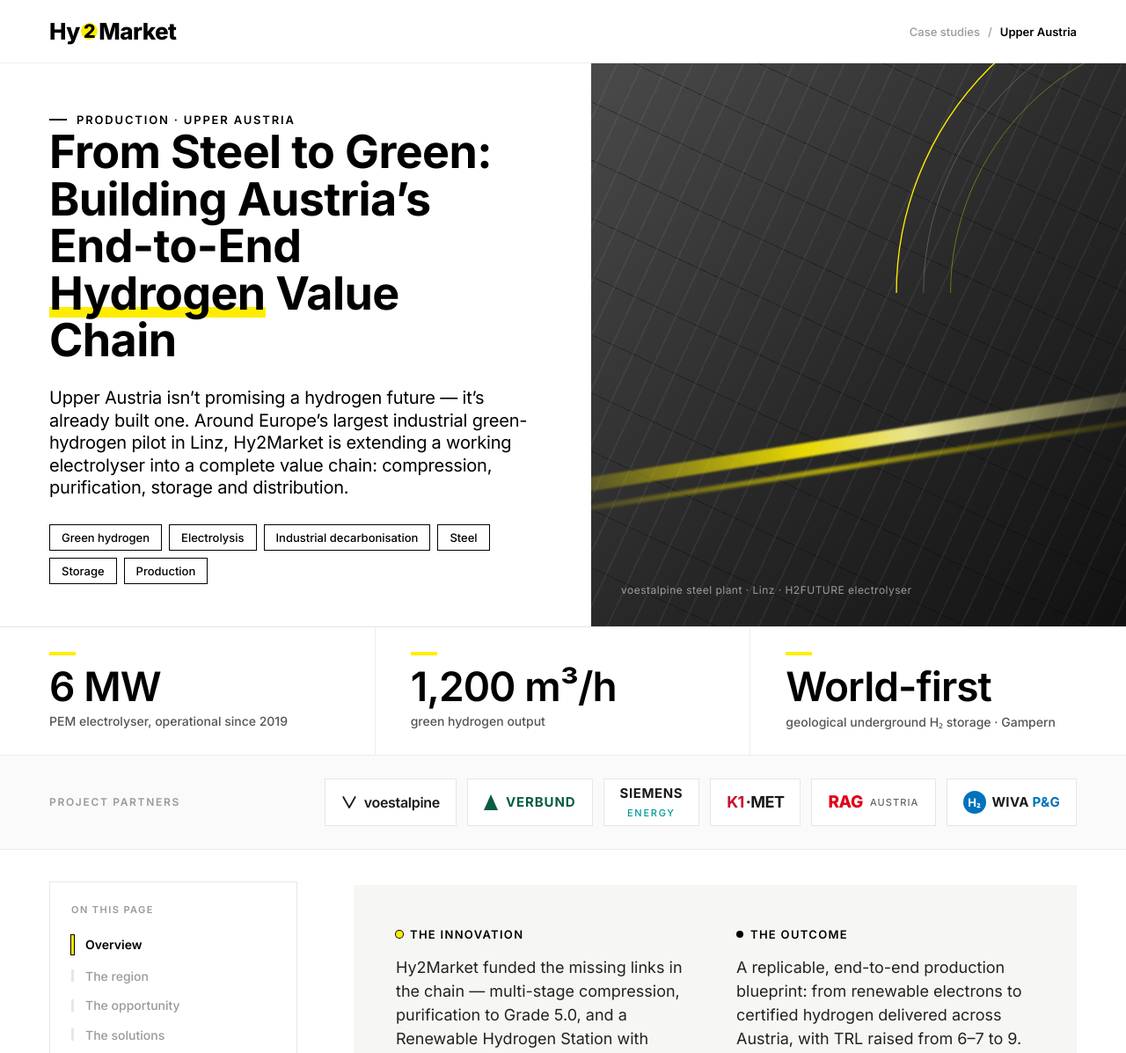
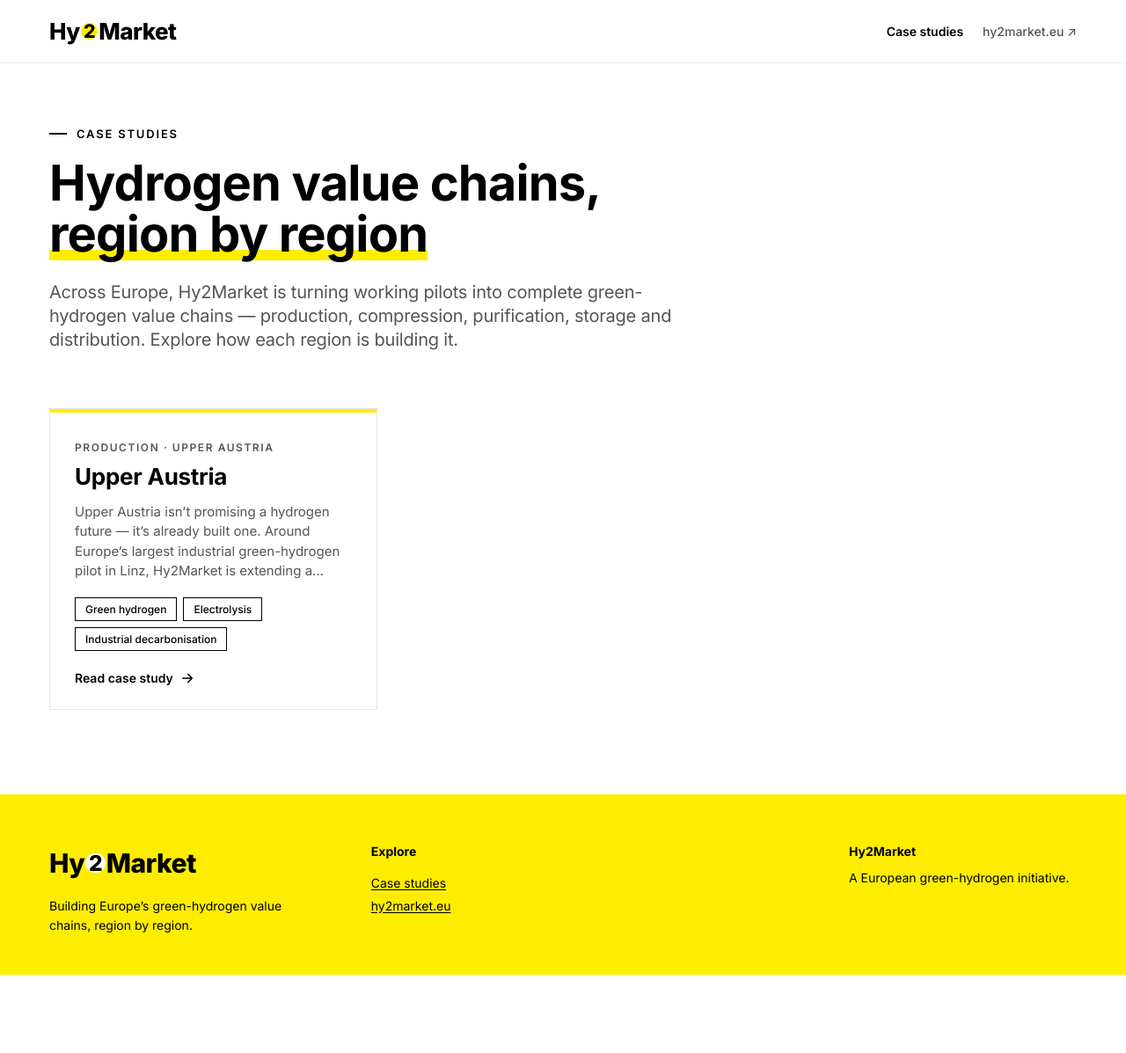
Before and after one commit to djacob34/Hy2Market-Case-Studies, a plain HTML site: page app/index.html in a window 1280 px wide. Shown: the top 1197 px of the page at 88% size. After the commit the page ends 1108 px from the top, so only its background shows below. Drawn offline with Linux system fonts and the light colour scheme.

Commit message:
Add case-study landing page and multi-region structure
- index.html is now a landing page: a card grid of every registered case
  study, built by landing.js from window.CASE_STUDIES (cards derive from each
  study's hero/breadcrumb, so they stay in sync with the content).
- case-study.html is the reusable detail page, selecting a region via
  ?region=<slug> (the logic previously in index.html).
- landing.css styles the landing only, reusing the brand tokens/components.
- main.js points the "Case studies" breadcrumb back to the landing.
- README documents the structure and how to add a new case study.

```diff
--- /dev/null
+++ b/app/css/landing.css
@@ -0,0 +1,90 @@
+/* =========================================================================
+   landing.css — styles for the case-study index (index.html) only.
+   Reuses brand tokens and shared components (.brand-lockup, .tag, .hl,
+   .eyebrow, .footer) from styles.css; adds the top bar, hero and card grid.
+   ========================================================================= */
+
+.landing { background: var(--white); color: var(--black); }
+
+/* ---- top bar ---- */
+.ls-topbar {
+  display: flex; align-items: center; justify-content: space-between;
+  padding: 20px var(--gutter);
+  border-bottom: 1px solid var(--line); background: var(--white);
+  position: sticky; top: 0; z-index: 10;
+}
+.ls-nav { display: flex; align-items: center; gap: 22px; font-size: 14px; font-weight: 500; }
+.ls-nav-here { color: #000; font-weight: 600; }
+.ls-nav a { color: var(--muted-3); text-decoration: none; transition: color .2s ease; }
+.ls-nav a:hover { color: #000; }
+
+/* ---- hero / intro ---- */
+.ls-hero { max-width: var(--maxw); margin: 0 auto; padding: 72px var(--gutter) 40px; }
+.ls-eyebrow { color: #000; }
+.ls-title {
+  font-weight: 700; font-size: 56px; line-height: 1.03; letter-spacing: -0.015em;
+  margin: 20px 0 0; max-width: 18ch;
+}
+.ls-lead {
+  font-size: 20px; line-height: 1.35; letter-spacing: -0.01em;
+  max-width: 60ch; margin: 24px 0 0; color: var(--muted-3);
+}
+
+/* ---- card grid ---- */
+.ls-grid {
+  max-width: var(--maxw); margin: 0 auto;
+  padding: 24px var(--gutter) 96px;
+  display: grid; grid-template-columns: repeat(3, 1fr); gap: 24px;
+}
+.cs-empty { color: var(--muted); font-size: 16px; padding: 20px 0; }
+
+/* ---- card ---- */
+.cs-card {
+  position: relative; display: flex; flex-direction: column;
+  padding: 30px 28px 26px; background: var(--white);
+  border: 1px solid var(--line-2); text-decoration: none; color: inherit;
+  overflow: hidden;
+  transition: border-color .2s ease, background .2s ease, transform .2s ease, box-shadow .2s ease;
+}
+.cs-card:hover {
+  border-color: #000; background: var(--yellow-tint);
+  transform: translateY(-3px); box-shadow: 0 14px 34px rgba(0,0,0,0.08);
+}
+.cs-card-bar { position: absolute; top: 0; left: 0; right: 0; height: 4px; background: var(--yellow); }
+.cs-card-kicker {
+  font-size: 12px; font-weight: 600; letter-spacing: 0.13em; text-transform: uppercase;
+  color: var(--muted-3); margin-top: 6px;
+}
+.cs-card-title {
+  font-weight: 700; font-size: 26px; line-height: 1.1; letter-spacing: -0.01em;
+  margin-top: 12px; color: #000;
+}
+.cs-card-blurb {
+  font-size: 15px; line-height: 1.5; color: var(--muted-3); margin-top: 14px;
+  flex: 1 1 auto;
+  display: -webkit-box; -webkit-line-clamp: 4; -webkit-box-orient: vertical; overflow: hidden;
+}
+.cs-card-tags { display: flex; flex-wrap: wrap; gap: 7px; margin-top: 18px; }
+.cs-card .tag { font-size: 12px; padding: 5px 11px; }
+.cs-card-cta {
+  display: inline-flex; align-items: center; gap: 7px;
+  font-size: 14px; font-weight: 600; color: #000; margin-top: 22px;
+}
+.cs-card-cta svg { transition: transform .2s ease; }
+.cs-card:hover .cs-card-cta svg { transform: translateX(4px); }
+
+/* ---- responsive ---- */
+@media (max-width: 1180px) {
+  .ls-grid { grid-template-columns: repeat(2, 1fr); }
+  .ls-title { font-size: 46px; }
+}
+@media (max-width: 760px) {
+  .ls-grid { grid-template-columns: 1fr; }
+  .ls-hero { padding: 48px var(--gutter) 28px; }
+  .ls-title { font-size: 36px; }
+  .ls-lead { font-size: 18px; }
+}
+@media (max-width: 560px) {
+  .ls-topbar { padding: 16px 22px; }
+  .ls-hero, .ls-grid { padding-left: 22px; padding-right: 22px; }
+}
--- a/app/index.html
+++ b/app/index.html
@@ -3,8 +3,8 @@
 <head>
   <meta charset="utf-8">
   <meta name="viewport" content="width=device-width, initial-scale=1">
-  <title>Upper Austria — From Steel to Green | Hy2Market Case Study</title>
-  <meta name="description" content="How Hy2Market extended a working 6 MW electrolyser in Linz into a complete green-hydrogen value chain: compression, purification, storage and distribution across Upper Austria.">
+  <title>Case Studies | Hy2Market</title>
+  <meta name="description" content="Hy2Market regional green-hydrogen case studies — how working value chains are being built across Europe, region by region.">
 
   <!-- Brand typeface: Inter (falls back to system fonts offline) -->
   <link rel="preconnect" href="https://fonts.googleapis.com">
@@ -12,20 +12,52 @@
   <link href="https://fonts.googleapis.com/css2?family=Inter:wght@300;400;500;600;700;800&display=swap" rel="stylesheet">
 
   <link rel="stylesheet" href="./css/styles.css">
+  <link rel="stylesheet" href="./css/landing.css">
 </head>
-<body>
-  <!--
-    The page is rendered from a data object so the layout is reusable across all
-    ten regional case studies. Swap the data file below to render a different region.
-    See ../README implementation notes.
-  -->
-  <div id="case-study-root" aria-live="polite"></div>
+<body class="landing">
+  <header class="ls-topbar">
+    <span class="brand-lockup">Hy<span class="two">2</span>Market</span>
+    <nav class="ls-nav" aria-label="Primary">
+      <span class="ls-nav-here">Case studies</span>
+      <a href="https://hy2market.eu" target="_blank" rel="noopener">hy2market.eu ↗</a>
+    </nav>
+  </header>
 
-  <!-- content (one file per region) -->
+  <section class="ls-hero">
+    <p class="eyebrow ls-eyebrow"><span class="dash"></span>CASE STUDIES</p>
+    <h1 class="ls-title">Hydrogen value chains, <span class="hl">region by region</span></h1>
+    <p class="ls-lead">Across Europe, Hy2Market is turning working pilots into complete green-hydrogen value chains — production, compression, purification, storage and distribution. Explore how each region is building it.</p>
+  </section>
+
+  <main id="cs-grid" class="ls-grid" aria-live="polite">
+    <!-- case-study cards are injected by landing.js -->
+  </main>
+
+  <footer class="footer">
+    <div class="footer-grid">
+      <div class="footer-col">
+        <span class="brand-lockup">Hy<span class="two">2</span>Market</span>
+        <p style="margin:14px 0 0;max-width:32ch;">Building Europe’s green-hydrogen value chains, region by region.</p>
+      </div>
+      <div class="footer-col">
+        <div class="h">Explore</div>
+        <div class="footer-links">
+          <a href="./index.html">Case studies</a>
+          <a href="https://hy2market.eu" target="_blank" rel="noopener">hy2market.eu</a>
+        </div>
+      </div>
+      <div class="footer-col"></div>
+      <div class="footer-col">
+        <div class="h">Hy2Market</div>
+        <p style="margin:8px 0 0;">A European green-hydrogen initiative.</p>
+      </div>
+    </div>
+  </footer>
+
+  <!-- ▼ region content — one file per region (keep in sync with case-study.html) -->
   <script src="./js/data/upper-austria.js"></script>
-  <!-- rendering + behavior -->
-  <script src="./js/template.js"></script>
-  <script src="./js/interactions.js"></script>
-  <script src="./js/main.js"></script>
+  <!-- ▲ region content -->
+
+  <script src="./js/landing.js"></script>
 </body>
 </html>
--- /dev/null
+++ b/app/js/landing.js
@@ -0,0 +1,67 @@
+/* =========================================================================
+   landing.js — builds the case-study index (card grid) for index.html.
+   Reads every region registered in window.CASE_STUDIES (populated by the
+   js/data/*.js files) and renders a card linking to
+   case-study.html?region=<slug>. No build step, no dependencies.
+
+   Card fields derive from each region's data object (hero + breadcrumb), so a
+   card stays in sync with its case study automatically. A region may override
+   any card field via an optional `card` object on its data:
+     card: { kicker, title, blurb, tags: [..], accent: '#RRGGBB' }
+   ========================================================================= */
+(function () {
+  'use strict';
+
+  function esc(s) {
+    return String(s == null ? '' : s)
+      .replace(/&/g, '&amp;').replace(/</g, '&lt;')
+      .replace(/>/g, '&gt;').replace(/"/g, '&quot;');
+  }
+
+  function cardHtml(d) {
+    var c = d.card || {};
+    var hero = d.hero || {};
+    var slug = d.slug || '';
+    var kicker = c.kicker || hero.eyebrow || '';
+    var title = c.title || (d.breadcrumb && d.breadcrumb.here) || slug;
+    var blurb = c.blurb || hero.lead || '';
+    var tags = (c.tags || hero.tags || []).slice(0, 3);
+    var accent = c.accent || 'var(--yellow)';
+    var href = 'case-study.html?region=' + encodeURIComponent(slug);
+
+    var tagHtml = tags.map(function (t) {
+      return '<span class="tag">' + esc(t) + '</span>';
+    }).join('');
+
+    return '' +
+      '<a class="cs-card" href="' + esc(href) + '">' +
+        '<span class="cs-card-bar" style="background:' + esc(accent) + ';"></span>' +
+        '<span class="cs-card-kicker">' + esc(kicker) + '</span>' +
+        '<span class="cs-card-title">' + esc(title) + '</span>' +
+        '<span class="cs-card-blurb">' + esc(blurb) + '</span>' +
+        '<span class="cs-card-tags">' + tagHtml + '</span>' +
+        '<span class="cs-card-cta">Read case study' +
+          '<svg width="18" height="18" viewBox="0 0 24 24" fill="none" stroke="currentColor" stroke-width="2.2" stroke-linecap="round" stroke-linejoin="round"><path d="M5 12h14M13 6l6 6-6 6"/></svg>' +
+        '</span>' +
+      '</a>';
+  }
+
+  function boot() {
+    var grid = document.getElementById('cs-grid');
+    if (!grid) return;
+    var registry = window.CASE_STUDIES || {};
+    var studies = Object.keys(registry).map(function (k) { return registry[k]; });
+
+    if (!studies.length) {
+      grid.innerHTML = '<p class="cs-empty">No case studies registered yet.</p>';
+      return;
+    }
+    grid.innerHTML = studies.map(cardHtml).join('');
+  }
+
+  if (document.readyState === 'loading') {
+    document.addEventListener('DOMContentLoaded', boot);
+  } else {
+    boot();
+  }
+})();
--- a/app/js/main.js
+++ b/app/js/main.js
@@ -1,7 +1,7 @@
 /* =========================================================================
    main.js — bootstrap: pick the region's data, render it, wire behavior.
-   To render a different region, load its data file instead of upper-austria.js
-   (or key off a ?region= param once several are registered).
+   The region is chosen by the ?region=<slug> query param; the landing page
+   (index.html) links here. Defaults to upper-austria.
    ========================================================================= */
 (function () {
   'use strict';
@@ -11,7 +11,6 @@
     if (!mount) return;
 
     var registry = window.CASE_STUDIES || {};
-    // default to upper-austria; allow ?region=<slug> to select another once registered
     var params = new URLSearchParams(window.location.search);
     var slug = params.get('region') || 'upper-austria';
     var data = registry[slug] || registry['upper-austria'] || Object.values(registry)[0];
@@ -19,6 +18,11 @@
     if (!data || !window.CaseStudyTemplate) {
       mount.innerHTML = '<p style="padding:40px;font-family:sans-serif;">No case-study data loaded.</p>';
       return;
+    }
+
+    // "Case studies" breadcrumb links back to the landing page.
+    if (data.breadcrumb && (!data.breadcrumb.href || data.breadcrumb.href === '#')) {
+      data.breadcrumb.href = './index.html';
     }
 
     document.title = (data.breadcrumb && data.breadcrumb.here ? data.breadcrumb.here + ' — ' : '') +
```
Also changed, not shown: app/case-study.html (added, +35 -0 lines), app/README.md.
